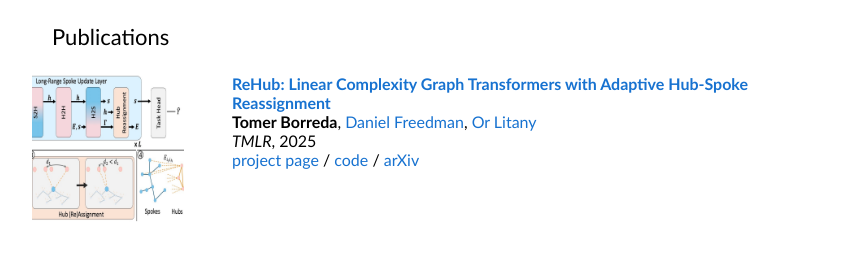
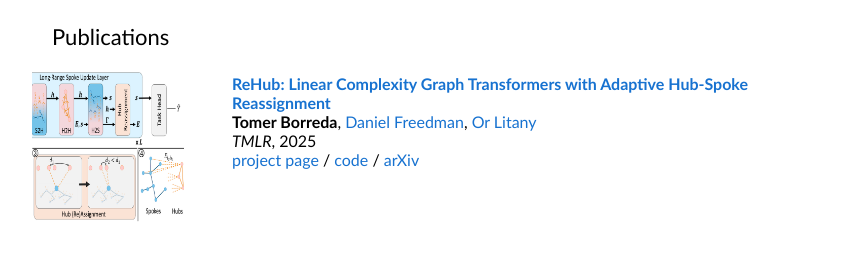
Before and after one commit to tomerborreda/tomerborreda.github.io, a plain HTML site: page index.html in a window 1280 px wide. Shown: the part 333-605 px from the top of the page, without its empty margins (208-1051 px from the left). Drawn offline with Linux system fonts and the light colour scheme.

Commit message:
Update rehub site image

```diff
--- a/index.html
+++ b/index.html
@@ -73,8 +73,8 @@
       <td style="padding:0%;width:20%;vertical-align:top">
         <div class="one">
           <div class="two" id='rehub_image'>
-            <img src='images/rehub.jpg' width="95%"></div>
-          <img src='images/rehub.jpg' width="95%">
+            <img src='images/rehub.png' width="95%"></div>
+          <img src='images/rehub.png' width="95%">
         </div>
         <script type="text/javascript">
           function rehub_start() {
```
Also changed, not shown: images/rehub.jpg (deleted), images/rehub.png (added), images/rehub_old.jpg (deleted).
